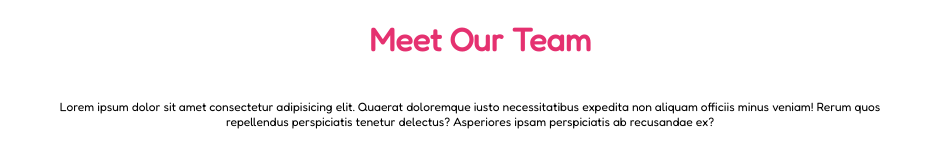
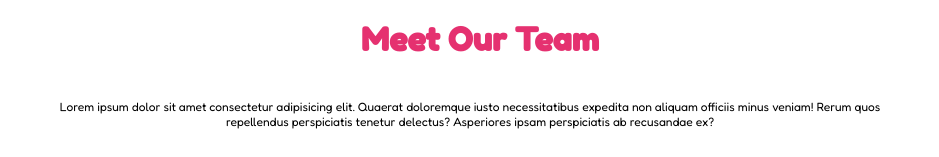
Before and after one commit to MatteoBassanin/html-css-float-cards, a plain HTML site: page index.html in a window 1280 px wide. Shown: the top 157 px of the page, without its empty margins (160-1099 px from the left). Drawn offline with Linux system fonts and the light colour scheme.

Commit message:
h1 thicker

```diff
--- a/css/style.css
+++ b/css/style.css
@@ -8,6 +8,7 @@
 h1{
     color: #E53170;
     margin-top: 20px;
+    font-family: 'Fredoka One', cursive;
 }
 
 .container{
--- a/index.html
+++ b/index.html
@@ -1,6 +1,9 @@
 <!DOCTYPE html>
 <html lang="en">
 <head>
+    <link rel="preconnect" href="https://fonts.googleapis.com">
+    <link rel="preconnect" href="https://fonts.gstatic.com" crossorigin>
+    <link href="https://fonts.googleapis.com/css2?family=Fredoka+One&display=swap" rel="stylesheet">
     <link rel="preconnect" href="https://fonts.googleapis.com">
     <link rel="preconnect" href="https://fonts.gstatic.com" crossorigin>
     <link href="https://fonts.googleapis.com/css2?family=Fredoka&display=swap" rel="stylesheet">
```
